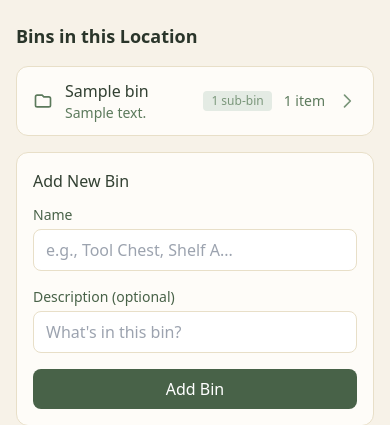
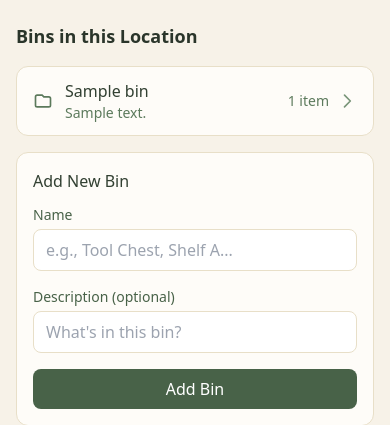
Before and after one commit to rmaxseiner/protea, a FastAPI app: template src/inventory_mcp/web/templates/location.html in a window 390 px wide. Shown: the part 336-761 px from the top of the page. Run offline with FastAPI, Linux system fonts and the light colour scheme; the template is opened without the code that fills it: most values are stand-ins (such as "Sample title", 1, 10 or a date in 2020); parts of the project's set-up code (start-up, migrations or seed data) failed here and were passed over; some libraries are stand-ins or nearby versions.

Commit message:
Fix mobile layout for location page bin list
- Add min-w-0 and truncate to allow text truncation on narrow screens
- Hide sub-bin count badge on mobile to save space
- Prevent right-side content from shrinking with flex-shrink-0

Co-Authored-By: Claude Opus 4.5 <noreply@anthropic.com>

```diff
--- a/src/inventory_mcp/web/templates/location.html
+++ b/src/inventory_mcp/web/templates/location.html
@@ -132,30 +132,30 @@
             <a href="/browse/bin/{{ bin.id }}"
                class="flex items-center justify-between px-4 py-3 hover:bg-fynbos-50 transition-colors
                       {% if not loop.last %}border-b border-cream-dark{% endif %}">
-                <div class="flex items-center gap-3">
+                <div class="flex items-center gap-3 min-w-0 flex-1">
                     {% if bin.child_count > 0 %}
-                    <svg class="w-5 h-5 text-fynbos-500" fill="none" stroke="currentColor" viewBox="0 0 24 24">
+                    <svg class="w-5 h-5 text-fynbos-500 flex-shrink-0" fill="none" stroke="currentColor" viewBox="0 0 24 24">
                         <path stroke-linecap="round" stroke-linejoin="round" stroke-width="2" d="M3 7v10a2 2 0 002 2h14a2 2 0 002-2V9a2 2 0 00-2-2h-6l-2-2H5a2 2 0 00-2 2z"/>
                     </svg>
                     {% else %}
-                    <svg class="w-5 h-5 text-fynbos-400" fill="none" stroke="currentColor" viewBox="0 0 24 24">
+                    <svg class="w-5 h-5 text-fynbos-400 flex-shrink-0" fill="none" stroke="currentColor" viewBox="0 0 24 24">
                         <path stroke-linecap="round" stroke-linejoin="round" stroke-width="2" d="M20 7l-8-4-8 4m16 0l-8 4m8-4v10l-8 4m0-10L4 7m8 4v10M4 7v10l8 4"/>
                     </svg>
                     {% endif %}
-                    <div>
-                        <span class="font-medium text-fynbos-800">{{ bin.name }}</span>
+                    <div class="min-w-0">
+                        <span class="font-medium text-fynbos-800 block truncate">{{ bin.name }}</span>
                         {% if bin.description %}
-                        <p class="text-sm text-fynbos-500">{{ bin.description }}</p>
+                        <p class="text-sm text-fynbos-500 truncate">{{ bin.description }}</p>
                         {% endif %}
                     </div>
                 </div>
-                <div class="flex items-center gap-3">
+                <div class="flex items-center gap-2 flex-shrink-0 ml-2">
                     {% if bin.child_count > 0 %}
-                    <span class="text-xs text-fynbos-400 bg-fynbos-100 px-2 py-0.5 rounded">
+                    <span class="hidden sm:inline text-xs text-fynbos-400 bg-fynbos-100 px-2 py-0.5 rounded whitespace-nowrap">
                         {{ bin.child_count }} sub-bin{% if bin.child_count != 1 %}s{% endif %}
                     </span>
                     {% endif %}
-                    <span class="text-sm text-fynbos-500">
+                    <span class="text-sm text-fynbos-500 whitespace-nowrap">
                         {{ bin.item_count }} item{% if bin.item_count != 1 %}s{% endif %}
                     </span>
                     <svg class="w-5 h-5 text-fynbos-400" fill="none" stroke="currentColor" viewBox="0 0 24 24">
```
